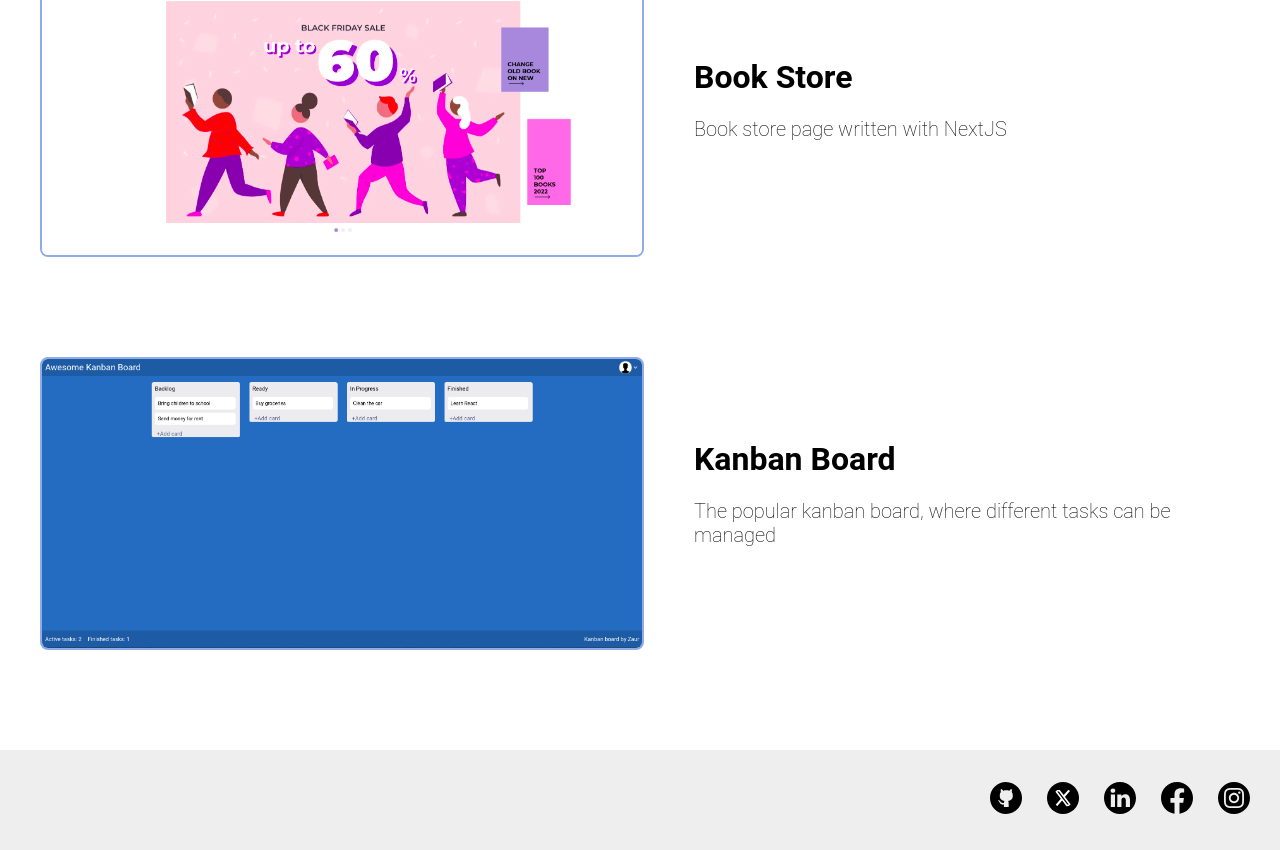
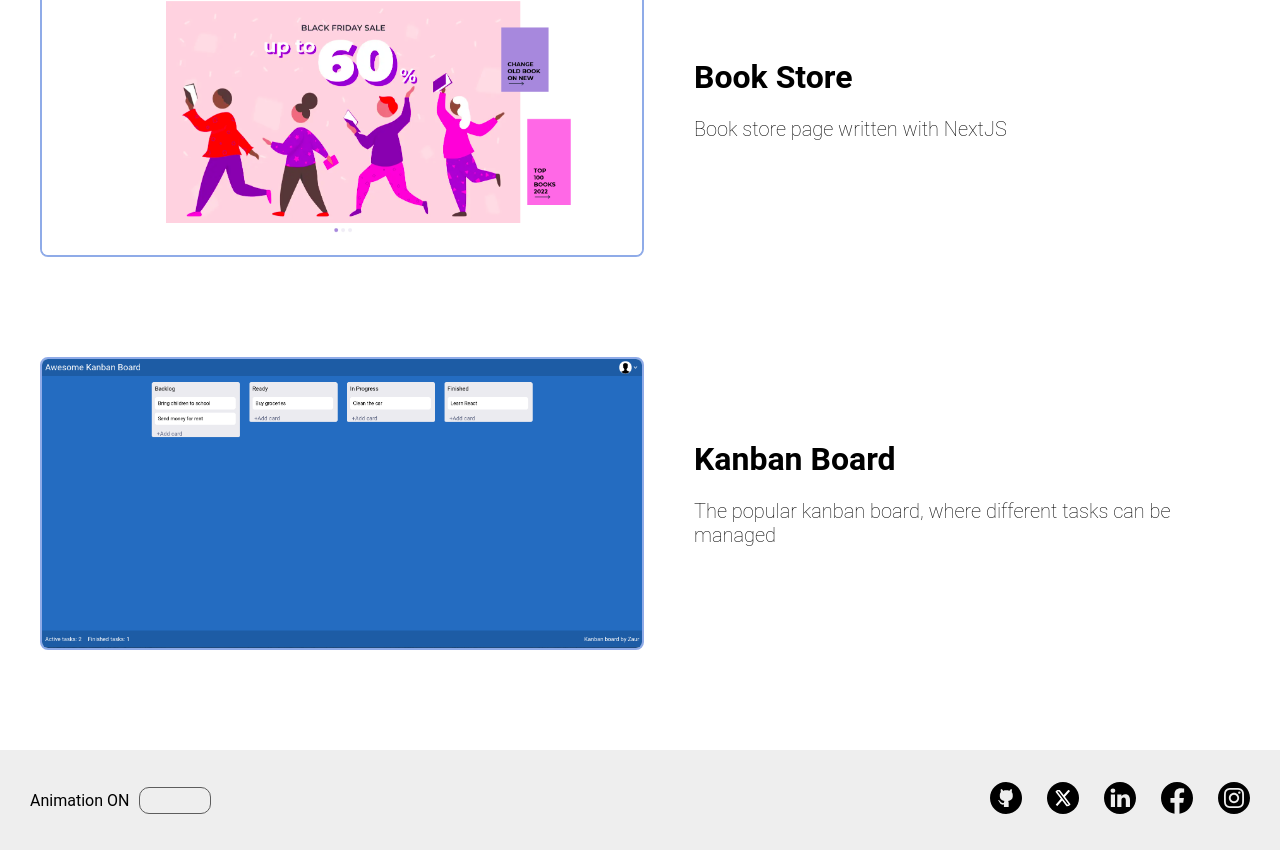
Before and after one commit to pizarrosch/portfolio, a Next.js app: page /projects in a window 1280 px wide. Shown: the part 1022-1872 px from the top of the page. Built offline with nearby package versions, Linux system fonts and the light colour scheme.

Commit message:
Create an animation switcher

```diff
--- a/src/components/Footer/Footer.module.scss
+++ b/src/components/Footer/Footer.module.scss
@@ -1,6 +1,27 @@
 .root {
+  display: flex;
+  justify-content: space-between;
+  background-color: #eeeeee;
   align-items: center;
-  background-color: #eeeeee;
+
+  .switcherContainer {
+    display: flex;
+    align-items: center;
+    width: 250px;
+    gap: 10px;
+    padding-left: 30px;
+    box-sizing: border-box;
+
+    .switchCircleWrapper {
+      width: 70px;
+      height: 25px;
+      border: 1px #5d5d5d solid;
+      border-radius: 10px;
+    }
+  }
+
+  .iconsContainer {
+    align-items: center;
     box-sizing: border-box;
     display: flex;
     gap: 25px;
@@ -26,3 +47,4 @@
       padding: 6px;
     }
   }
+}
--- a/src/components/Footer/Footer.tsx
+++ b/src/components/Footer/Footer.tsx
@@ -10,21 +10,29 @@ import Link from "next/link";
 export default function Footer() {
   return (
     <div className={s.root}>
+      <div className={s.switcherContainer}>
+        <span>Animation ON</span>
+        <div className={s.switchCircleWrapper}>
+          <div></div>
+        </div>
+      </div>
+      <div className={s.iconsContainer}>
         <Link href='https://github.com/pizarrosch' title='github' target='_blank'>
-                <Image className={s.image} src={gitHub} alt='' />
+          <Image className={s.image} src={gitHub} alt=''/>
         </Link>
         <Link href='https://twitter.com/zshomakhov' title='X(former Twitter)' target='_blank'>
-                <Image className={s.x_ixon} src={X} alt='' />
+          <Image className={s.x_ixon} src={X} alt=''/>
         </Link>
         <Link href='https://www.linkedin.com/in/zaur-shomakhov-13a106122/' title='linkedIn' target='_blank'>
-                <Image className={s.image} src={linkedIn} alt='' />
+          <Image className={s.image} src={linkedIn} alt=''/>
         </Link>
         <Link href='https://www.facebook.com/zaur.shomakhov' title='facebook' target='_blank'>
-                <Image className={s.image} src={facebook} alt='' />
+          <Image className={s.image} src={facebook} alt=''/>
         </Link>
         <Link href='https://www.instagram.com/the_big_chinese/' title='instagram' target='_blank'>
-                <Image className={s.image} src={instagram} alt='' />
+          <Image className={s.image} src={instagram} alt=''/>
         </Link>
+      </div>
     </div>
   )
 }
```
Lines whose indentation alone changed are shown as unchanged.
